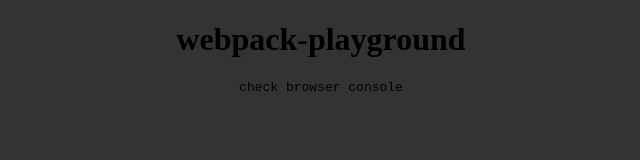
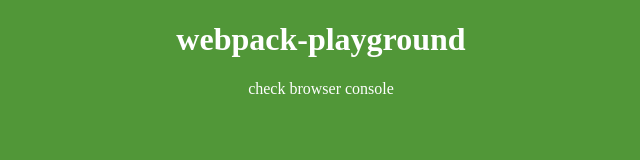
Before and after one commit to MoatazAbdAlmageed/webpack-playground, a website built with webpack: page index.html in a window 1280 px wide. Shown: the whole page, without its empty margins (319-959 px from the left). Built offline with nearby package versions, Linux system fonts and the light colour scheme.

Commit message:
use normalize

```diff
--- a/assets/css/main.css
+++ b/assets/css/main.css
@@ -1,5 +1,8 @@
+@import "normalize.min.css";
+
 body {
-  background: #333;
+  background: #519738;
+  color: #ffffff;
 }
 .container {
   display: block;
--- a/index.html
+++ b/index.html
@@ -5,12 +5,11 @@
     <meta name="viewport" content="width=device-width, initial-scale=1.0" />
     <title>webpack-playground</title>
     <meta name="viewport" content="width=device-width, initial-scale=1" />
-    <link rel="stylesheet" href="assets/css/main.css" />
   </head>
   <body>
     <div class="container text-center">
       <h1>webpack-playground</h1>
-      <pre>check browser console</pre>
+      <p>check browser console</p>
     </div>
 
     <script src="dist/bundle.js"></script>
```
Also changed, not shown: assets/css/normalize.min.css (added, +2 -0 lines).
